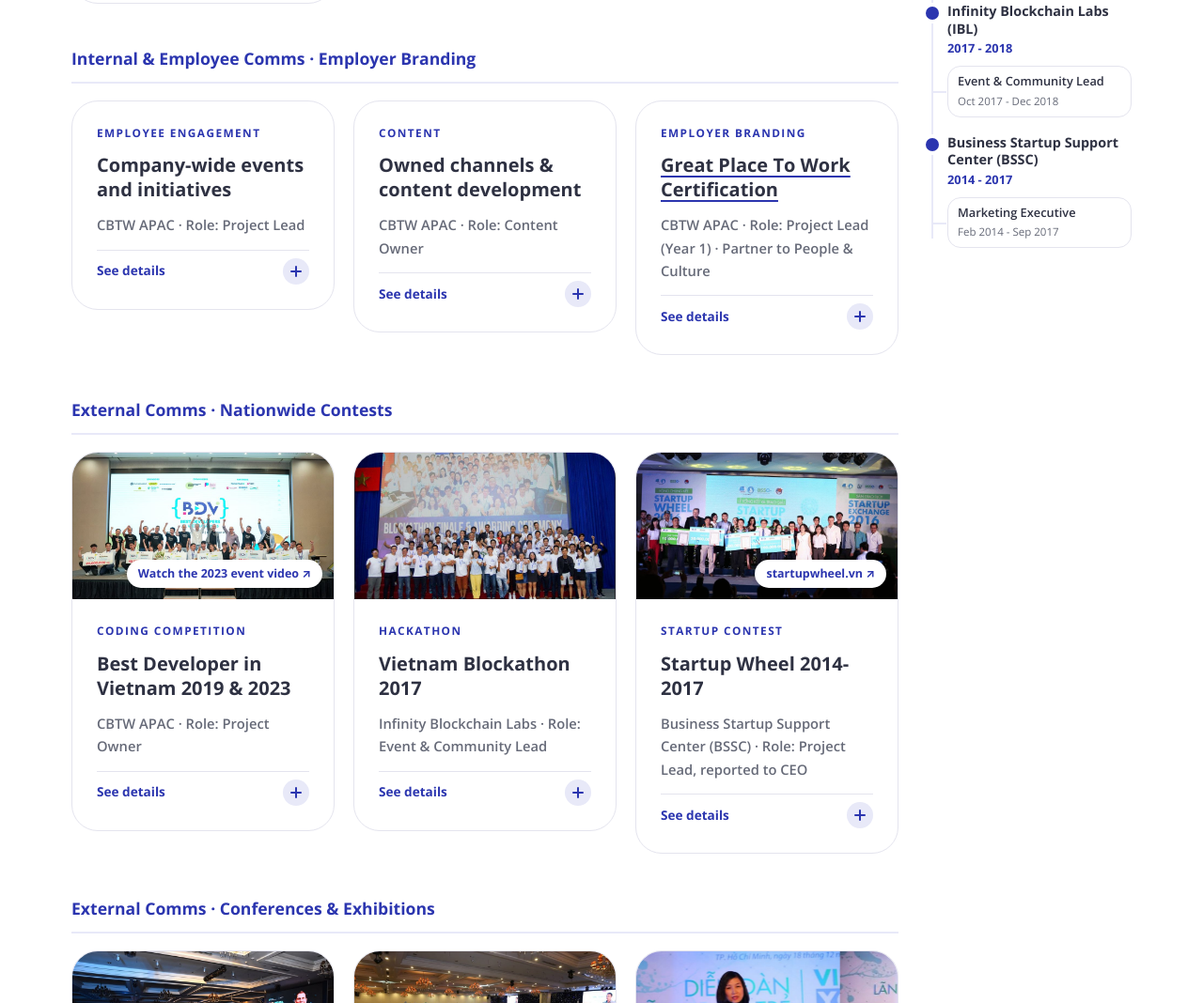
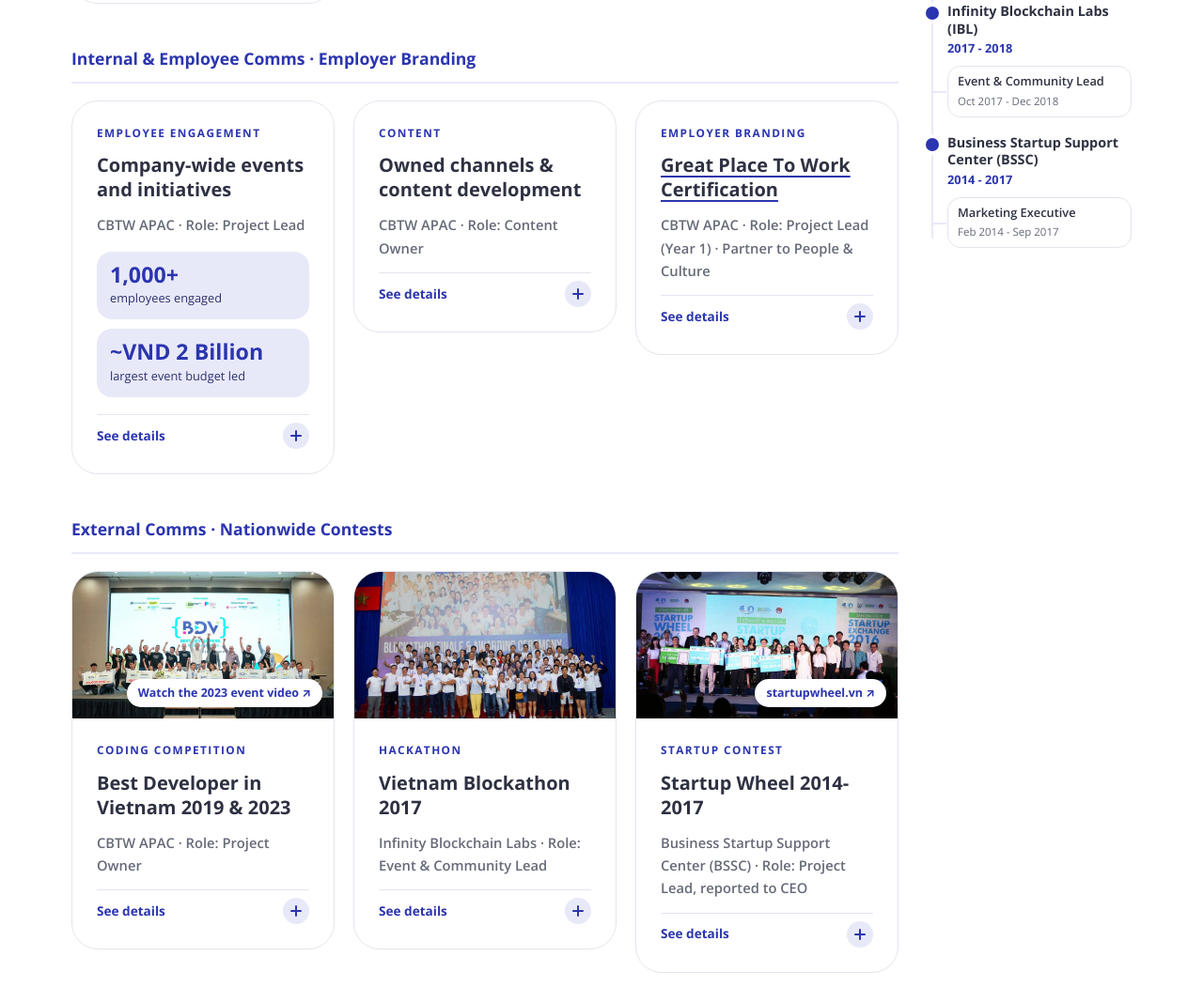
Before and after one commit to vanphanngocthanh/vanphanngocthanh.github.io, a plain HTML site: page index.html in a window 1280 px wide. Shown: the part 1175-2243 px from the top of the page at 94% size. Drawn offline with nearby package versions, Linux system fonts and the light colour scheme.

Commit message:
Company events: stats under title
Co-Authored-By: Claude Opus 5.5 <noreply@anthropic.com>
Claude-Session: https://claude.ai/code/session_015mVUwihvGSj9tv94LM8rcc

```diff
--- a/index.html
+++ b/index.html
@@ -349,7 +349,7 @@ const SITE = {
         brief: "Delivered team-building events, office branding and merchandise for business units across CBTW, including NAB (National Australia Bank), CIMB Thai Bank, CreditorWatch, Ansarada, MessageMedia, hipages, JobAdder, Next Practice, InfoTrack, Viator (Tripadvisor), Xplore and many more.", image: "" }
     ] },
     { title: "Internal & Employee Comms · Employer Branding", cases: [
-      { tag: "Employee engagement", title: "Company-wide events and initiatives", org: "CBTW APAC", briefLinks: { "company trips": "https://lnkd.in/p/gkCduedQ", "New Year": "https://www.facebook.com/cbtwapac/posts/pfbid0itae1aP5SafaG5193hS6y8T3uznCMucrXjYL7Z3FsnRhh4yZw33zoZwh9c1qZeeAl", "Christmas": "https://www.facebook.com/cbtwapac/posts/pfbid0gzVki3y9obqAFjyGACS6tJYstenr6kt5WPEYcPvdXmRVKDUeoFqs5xwYtH26fsTSl", "Women's Day": "https://lnkd.in/p/gaht-KKf", "Children's Day": "https://lnkd.in/p/gz_dkrHy", "Mid-Autumn Festival": "https://lnkd.in/p/gPnr5Wn5" }, role: "Project Lead",
+      { tag: "Employee engagement", title: "Company-wide events and initiatives", statsTop: true, org: "CBTW APAC", briefLinks: { "company trips": "https://lnkd.in/p/gkCduedQ", "New Year": "https://www.facebook.com/cbtwapac/posts/pfbid0itae1aP5SafaG5193hS6y8T3uznCMucrXjYL7Z3FsnRhh4yZw33zoZwh9c1qZeeAl", "Christmas": "https://www.facebook.com/cbtwapac/posts/pfbid0gzVki3y9obqAFjyGACS6tJYstenr6kt5WPEYcPvdXmRVKDUeoFqs5xwYtH26fsTSl", "Women's Day": "https://lnkd.in/p/gaht-KKf", "Children's Day": "https://lnkd.in/p/gz_dkrHy", "Mid-Autumn Festival": "https://lnkd.in/p/gPnr5Wn5" }, role: "Project Lead",
         stats: [["1,000+", "employees engaged"], ["~VND 2 Billion", "largest event budget led"]],
         challenge: "Keep 1,000+ employees in APAC informed, connected and engaged, both in the office and online.",
         did: [
```
